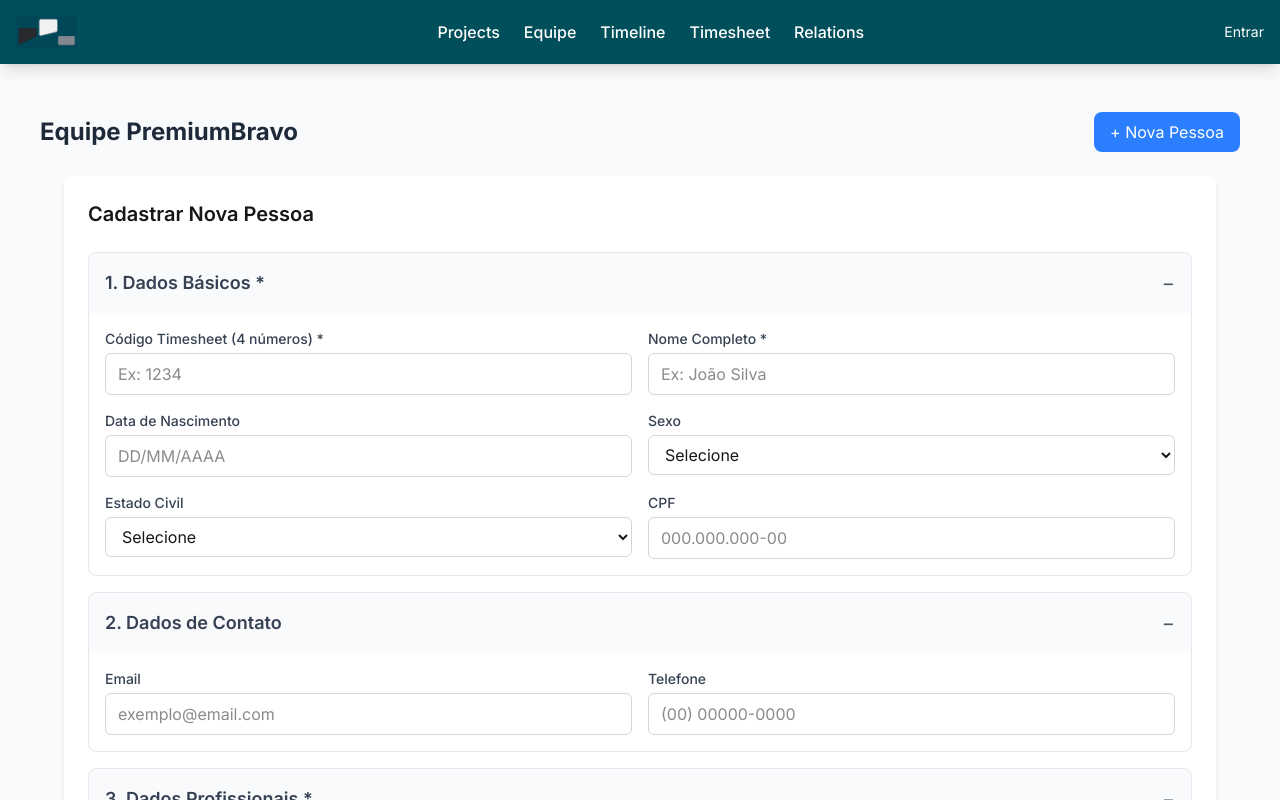
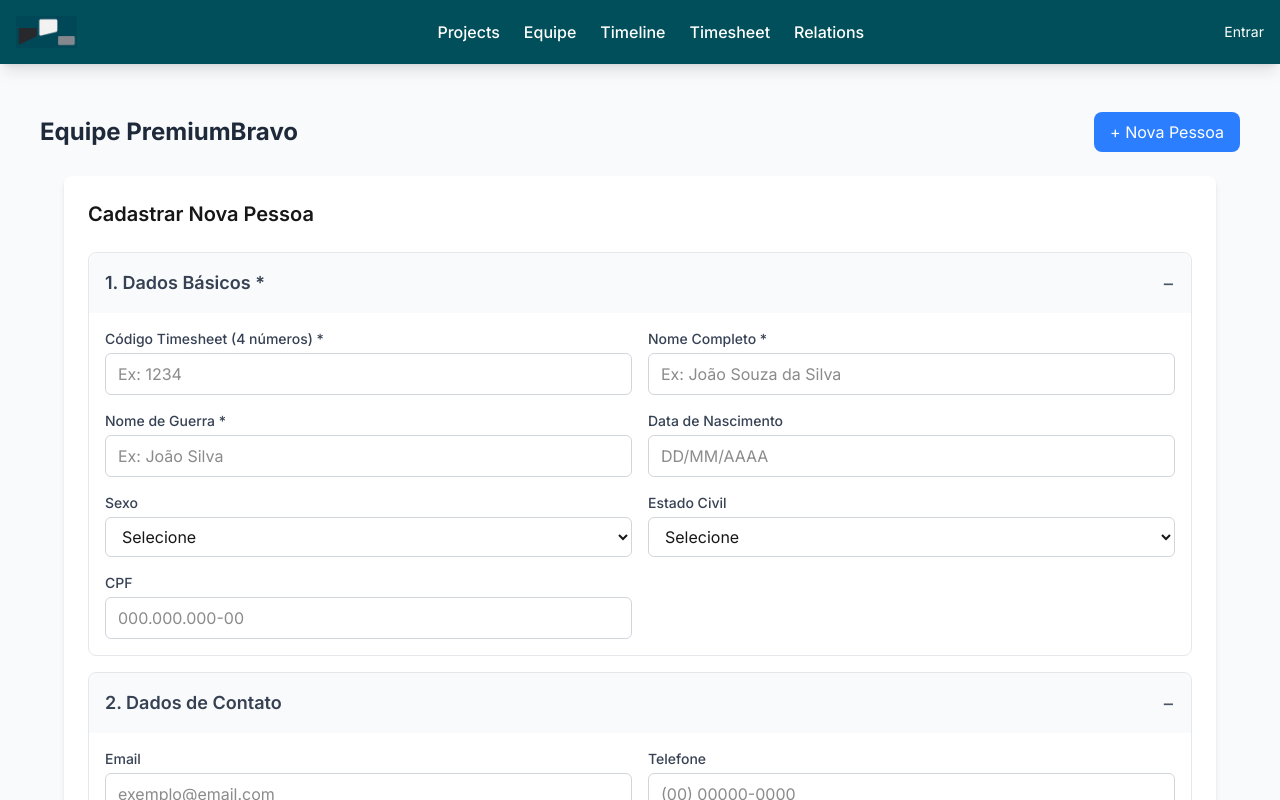
Before and after one commit to hswerts/premiumbravo-forecast, a Next.js app: page /people in a window 1280 px wide. Both pictures are taken after a click on the button "+ Nova Pessoa". Shown: the top 800 px of the page. Built offline with nearby package versions, Linux system fonts and the light colour scheme; no server answers; the database is empty.

Commit message:
Update page.tsx

```diff
--- a/app/(protected)/people/page.tsx
+++ b/app/(protected)/people/page.tsx
@@ -8,6 +8,7 @@ interface Person {
   id: string
   timesheet_code: string
   full_name: string
+  nome_de_guerra: string
   role: string
   department: string
   hourly_cost: number
@@ -135,6 +136,7 @@ export default function PeoplePage() {
   const [formData, setFormData] = useState({
     timesheetCode: '',
     fullName: '',
+    nomeDeGuerra: '',
     role: '',
     department: '',
     hourlyCost: '',
@@ -254,6 +256,7 @@ export default function PeoplePage() {
     setFormData({
       timesheetCode: person.timesheet_code,
       fullName: person.full_name,
+      nomeDeGuerra: person.nome_de_guerra || '',
       role: person.role,
       department: person.department,
       hourlyCost: person.hourly_cost ? formatMoneyForDisplay(person.hourly_cost) : '',
@@ -474,6 +477,7 @@ export default function PeoplePage() {
       const personData = {
         timesheet_code: formData.timesheetCode,
         full_name: formData.fullName,
+        nome_de_guerra: formData.nomeDeGuerra || null,
         role: formData.role,
         department: formData.department,
         hourly_cost: formData.hourlyCost ? convertMoneyToFloat(formData.hourlyCost) : null,
@@ -547,6 +551,7 @@ export default function PeoplePage() {
       setFormData({
         timesheetCode: '',
         fullName: '',
+        nomeDeGuerra: '',
         role: '',
         department: '',
         hourlyCost: '',
@@ -626,6 +631,7 @@ export default function PeoplePage() {
     setFormData({
       timesheetCode: '',
       fullName: '',
+      nomeDeGuerra: "",
       role: '',
       department: '',
       hourlyCost: '',
@@ -776,6 +782,21 @@ export default function PeoplePage() {
                     type="text"
                     name="fullName"
                     value={formData.fullName}
+                    onChange={handleChange}
+                    required
+                    className="w-full px-3 py-2 border border-gray-300 rounded-md focus:outline-none focus:ring-2 focus:ring-blue-500"
+                    placeholder="Ex: João Souza da Silva"
+                  />
+                </div>
+
+                <div>
+                  <label className="block text-sm font-medium text-gray-700 mb-1">
+                    Nome de Guerra *
+                  </label>
+                  <input
+                    type="text"
+                    name="nomeDeGuerra"
+                    value={formData.nomeDeGuerra}
                     onChange={handleChange}
                     required
                     className="w-full px-3 py-2 border border-gray-300 rounded-md focus:outline-none focus:ring-2 focus:ring-blue-500"
@@ -1413,7 +1434,9 @@ export default function PeoplePage() {
             {sortedPeople.map((person) => (
               <tr key={person.id} className="hover:bg-gray-50">
                 <td className="px-4 py-1.5 font-mono text-gray-900">{person.timesheet_code}</td>
-                <td className="px-4 py-1.5 font-medium text-gray-900">{person.full_name}</td>
+                <td className="px-4 py-1.5 font-medium text-gray-900">
+                  {person.nome_de_guerra || person.full_name}
+                </td>
                 <td className="px-4 py-1.5 text-gray-500">{person.role}</td>
                 <td className="px-4 py-1.5 text-gray-500">{person.department}</td>
                 <td className="px-4 py-1.5 text-gray-500">{person.modalidade_trabalho}</td>
```
